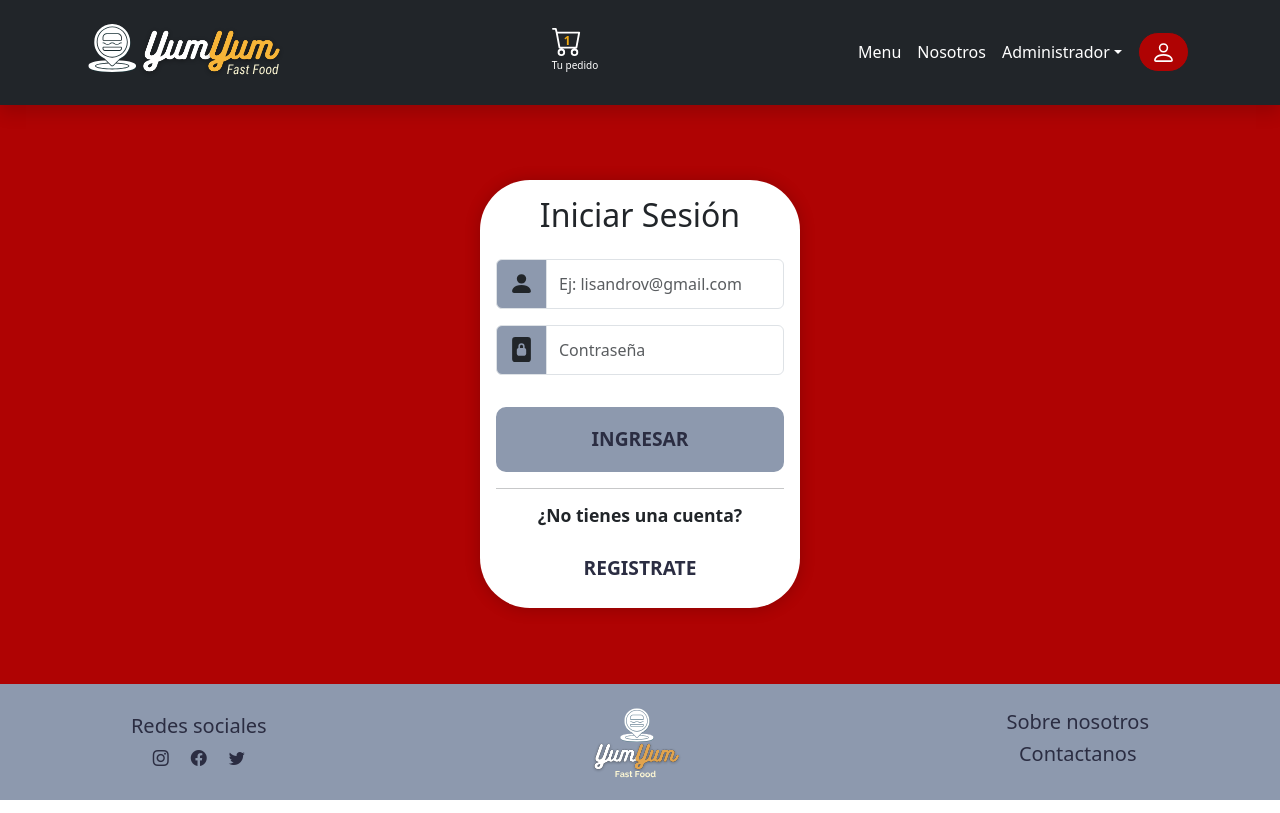
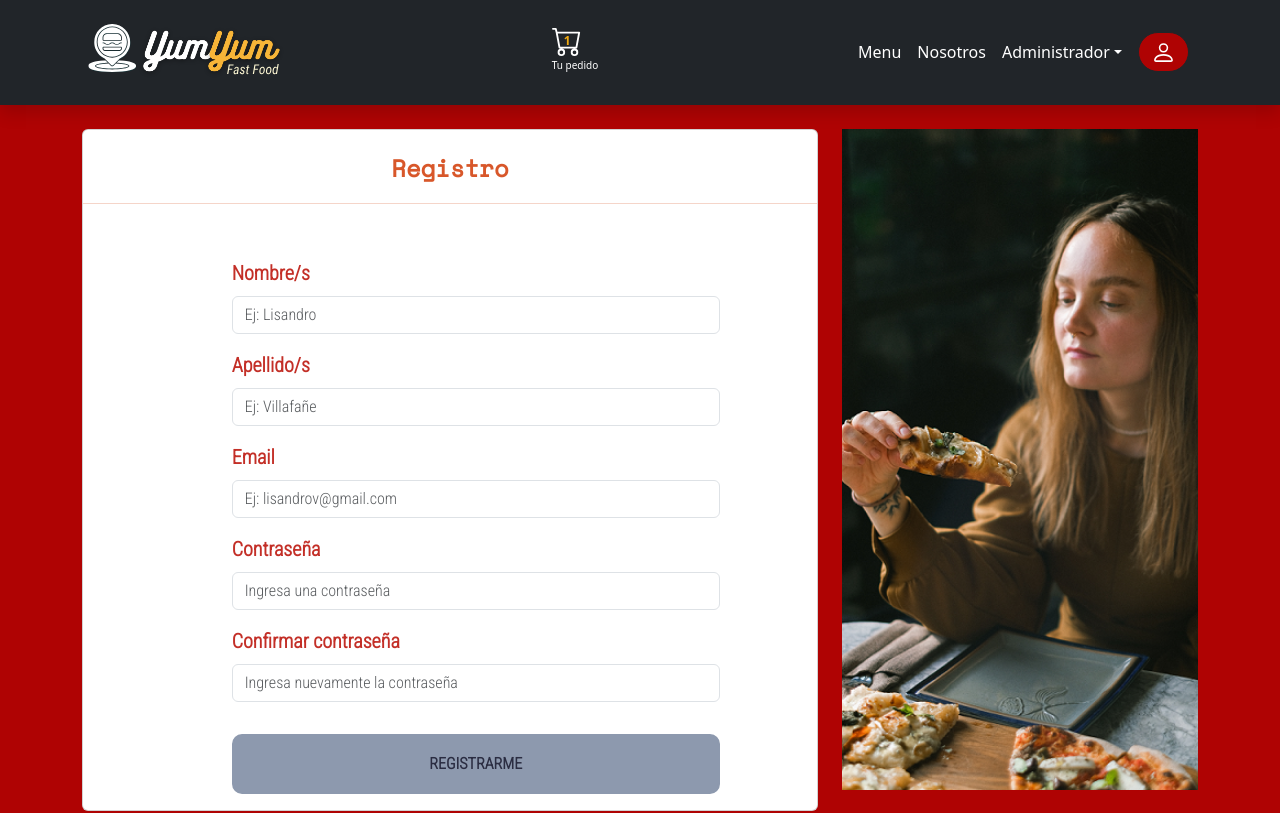
Before and after one commit to lourdesgarciafyl/PF-YumYum-frontend, a React (Vite) app: page /registro in a window 1280 px wide. Shown: the top 813 px of the page. Built offline with nearby package versions, Linux system fonts and the light colour scheme; no server answers.

Commit message:
se agregan rutas de inicio, detalle producto, login, registro y error. Se prueba el useNavigate con registro y el setUsuarioLogueado. Tambien se comenta la hoja de estilos de inicio para evitar errores, es provisorio

```diff
--- a/src/App.jsx
+++ b/src/App.jsx
@@ -1,15 +1,37 @@
 import "bootstrap/dist/css/bootstrap.min.css";
 import "./App.css";
+import { BrowserRouter, Route, Routes } from "react-router-dom";
+import { useState } from "react";
+import { useEffect } from "react";
 import Footer from "./components/common/Footer";
 import Navegacion from "./components/common/Navegacion";
 import Login from "./components/views/Login";
+import Registro from "./components/views/Registro"
+import Inicio from "./components/views/Inicio"
+import Error404 from "./components/views/Error404"
+import Detalle from "./components/views/Detalle"
+import AdministradorUsuarios from "./components/views/AdministrarUsuarios"
+import AdministrarProducto from "./components/views/AdministrarProductos"
+/* Faltaria Mi pedido */
+/* faltaria Administrar pedidos  y Sobre nosotros */
 
 function App() {
+  const usuario = JSON.parse(localStorage.getItem("usuarioInicioSesion")) || {};
+  const [usuarioLogueado, setUsuarioLogueado] = useState({});
+
   return (
     <>
-      <Navegacion></Navegacion>
-      <Login></Login>
-      <Footer></Footer>
+    <BrowserRouter>
+    <Navegacion usuarioLogueado={usuarioLogueado} setUsuarioLogueado={setUsuarioLogueado}></Navegacion>
+    <Routes>
+      <Route exact path="/" element={<Inicio usuarioLogueado={usuarioLogueado} setUsuarioLogueado={setUsuarioLogueado}></Inicio>}></Route>
+      <Route exact path="/detalle/:id" element={<Detalle usuarioLogueado={usuarioLogueado} setUsuarioLogueado={setUsuarioLogueado}></Detalle>}></Route>
+      <Route exact path="/login" element={<Login></Login>}></Route>
+      <Route exact path="/registro" element={<Registro setUsuarioLogueado={setUsuarioLogueado}></Registro>}></Route>
+      <Route exact path="*" element={<Error404></Error404>}></Route>
+    </Routes>
+    <Footer></Footer>
+    </BrowserRouter>
     </>
   );
 }
--- a/src/components/views/Inicio.jsx
+++ b/src/components/views/Inicio.jsx
@@ -1,5 +1,5 @@
 import { Container, Row, Button, Carousel } from "react-bootstrap";
-import "../../css/inicio.css";
+/*import "../../css/inicio.css"; */
 import CardProducto from "../../components/views/producto/CardProducto";
 import Nav from "react-bootstrap/Nav";
 import banner2 from "../../assets/img/Banner2.jpg";
--- a/src/components/views/Registro.jsx
+++ b/src/components/views/Registro.jsx
@@ -6,9 +6,10 @@ import Swal from "sweetalert2";
 import imgRegistro from "../../assets/imgRegistro.png"
 import "../../css/registro.css"
 
-const Registro = () => {
+const Registro = ({setUsuarioLogueado}) => {
     const { register, handleSubmit, formState: { errors }, reset, watch } = useForm();
     const password = watch("password");
+    const navegacion = useNavigate();
 
     const onSubmit = (data) => {
         console.log(data);
@@ -26,9 +27,9 @@ const Registro = () => {
                     icon: "success"
                 });
                 localStorage.setItem("usuarioInicioSesion", JSON.stringify(respuesta))
-                /* Aqui deberiamos actualizar nuestro prop de usuario Logueado */
+                setUsuarioLogueado(respuesta)
                 reset()
-                /* Aqui redireccionar al Inicio */
+                navegacion("/")
             } else {
                 Swal.fire(
                     `Ocurrió un error`,
```
